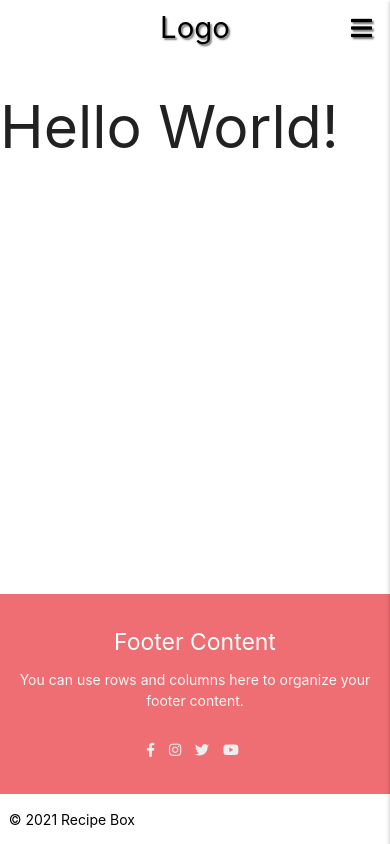
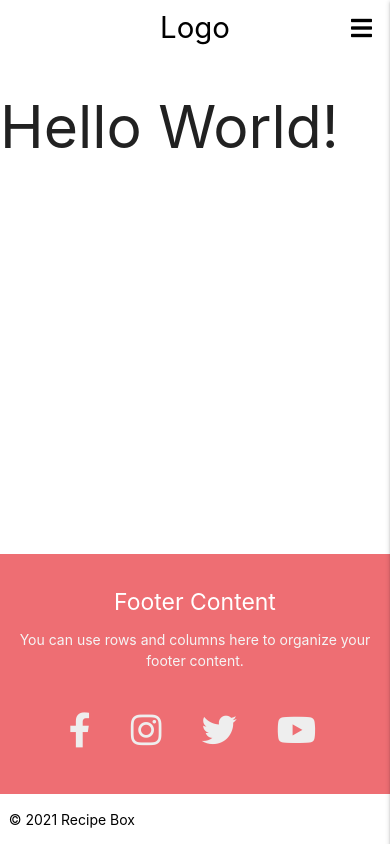
Before and after one commit to theopmw/recipe-box, a Flask app: page / in a window 390 px wide. Run offline with Flask 2, Linux system fonts and the light colour scheme; some libraries are stand-ins or nearby versions.

Commit message:
Improve footer responsiveness

```diff
--- a/static/css/style.css
+++ b/static/css/style.css
@@ -31,9 +31,9 @@ body {
 
 /* Text shadows */
 
-.text-shadow {
+/* .text-shadow {
     text-shadow: 0.125rem 0.125rem 0.125rem rgba(0, 0, 0, 0.5);
-}
+} */
 
 /*
 ------------------------------------------
@@ -51,6 +51,16 @@ Footer
   padding-left: 0.625rem;
 }
 
+footer,
+.footer-social-links {
+  text-align: center;
+}
+
+.footer-social-links i {
+  font-size: 2.5rem;
+  padding: 0.9375rem;
+}
+
 /*
 ------------------------------------------
 MEDIA QUERIES
@@ -59,22 +69,29 @@ MEDIA QUERIES
 
 /* <600px - Materialize Mobile devices (s) */
 
-@media screen and (max-width: 600px) {
-  footer,
-  .footer-social-links {
-    text-align: center;
-  }
-}
+
+
 
 /* >600px - Materialize Tablet devices (m) */
 
 @media screen and (min-width: 600px) {
+  .footer-social-links i {
+    font-size: 1.875rem;
+    padding: 0.3125rem;
+  }
 
+  .footer-mailing-list {
+    text-align: left;
+  }
 }
 
 
 /* >992px - Materialize Mobile devices (l) */
 
 @media screen and (min-width: 992px) {
+  .footer-social-links i {
+    font-size: 2.5rem;
+    padding: 0.9375rem;
+  }
 
 }
--- a/templates/base.html
+++ b/templates/base.html
@@ -63,7 +63,7 @@
     <footer class="page-footer">
         <div class="container-fluid">
             <div class="row">
-                <div class="col m6 s12 align-left">
+                <div class="col m6 s12 footer-mailing-list">
                     <h5 class="white-text">Footer Content</h5>
                     <p class="grey-text text-lighten-4">You can use rows and columns here to organize your footer
                         content.</p>
```
